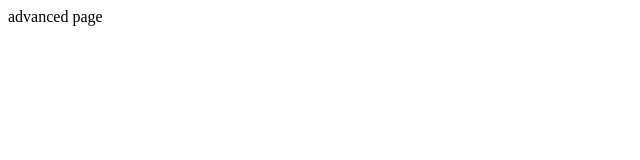
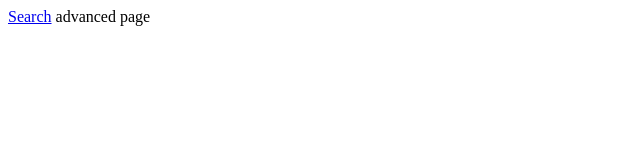
Before and after one commit to boshhy/Search, a plain HTML site: page Search/advanced.html in a window 1280 px wide. Shown: the whole page, without its empty margins (0-640 px from the left). Drawn offline with Linux system fonts and the light colour scheme.

Commit message:
added link to go back to index.html

```diff
--- a/Search/advanced.html
+++ b/Search/advanced.html
@@ -5,6 +5,7 @@
         <meta name="viewport" content="width=device-width, initial-scale=1.0" />
     </head>
     <body>
+        <a href="index.html">Search</a>
         advanced page
     </body>
 </html>
```
Also changed, not shown: Search/image.html (+1 -0 lines).
